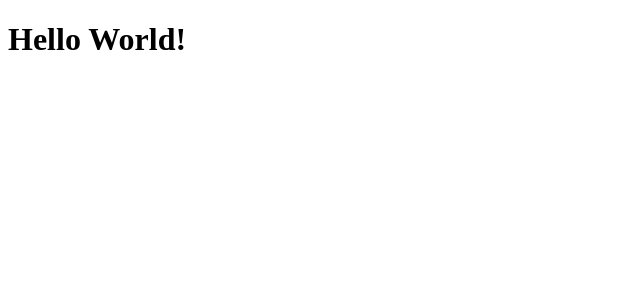
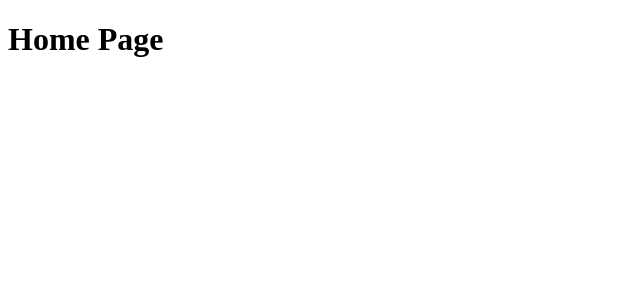
Before and after one commit to githubscientist/re-fsdcwetb23, a React (Vite) app: page / in a window 1280 px wide. Shown: the top 300 px of the page, without its empty margins (0-640 px from the left). Built offline with nearby package versions, Linux system fonts and the light colour scheme.

Commit message:
moved the UI to separate components

```diff
--- /dev/null
+++ b/src/components/Login.jsx
@@ -0,0 +1,9 @@
+const Login = () => {
+    return (
+        <div>
+            <h1>Login</h1>
+        </div>
+    )
+}
+
+export default Login;
--- /dev/null
+++ b/src/components/Register.jsx
@@ -0,0 +1,9 @@
+const Register = () => {
+    return (
+        <div>
+            <h1>Register</h1>
+        </div>
+    )
+}
+
+export default Register;
--- /dev/null
+++ b/src/pages/Home.jsx
@@ -0,0 +1,9 @@
+const Home = () => {
+    return (
+        <div>
+            <h1>Home Page</h1>
+        </div>
+    )
+}
+
+export default Home;
```
Also changed, not shown: src/App.jsx (+10 -3 lines).
